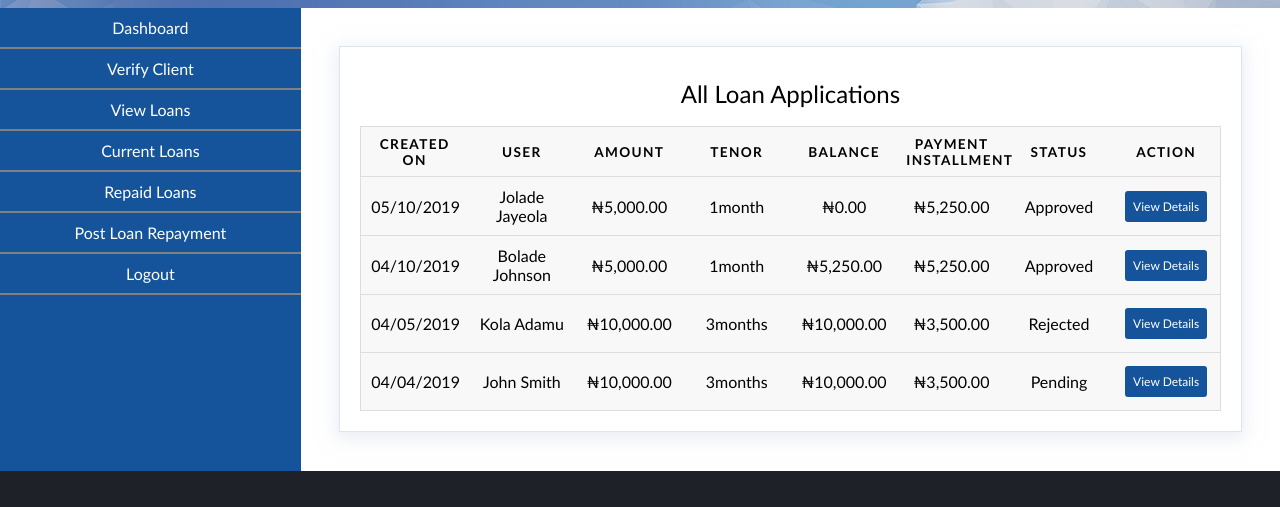
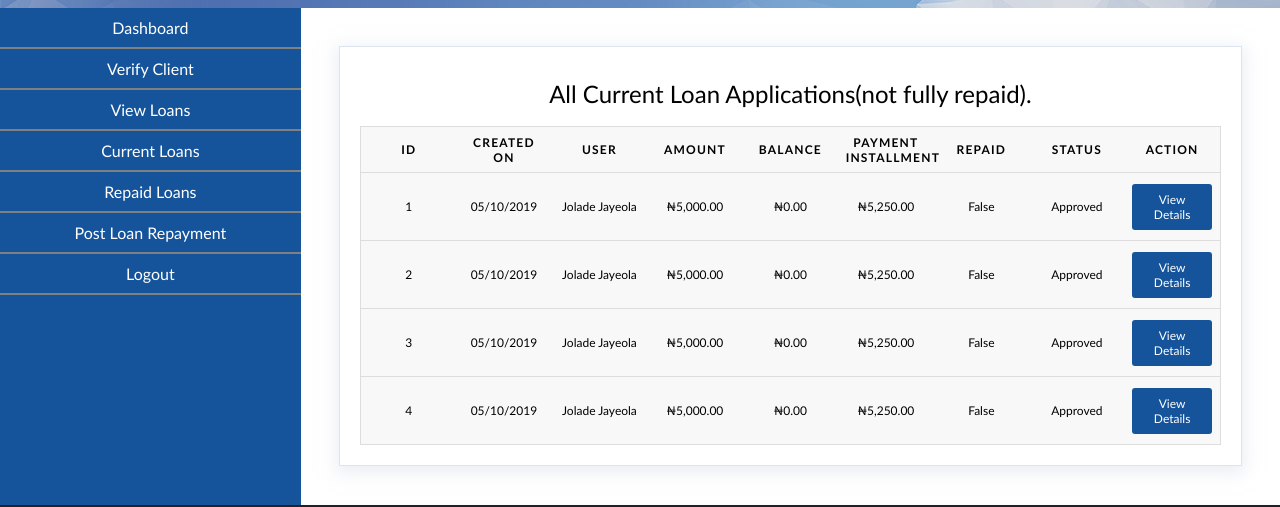
Before and after one commit to danielufeli/andela-qq, a plain HTML site: page UI/admin/currentloans.html in a window 1280 px wide. Shown: the part 115-622 px from the top of the page. Drawn offline with Linux system fonts and the light colour scheme.

Commit message:
Designed page for admin to view all current loans (not fully repaid)
Added page for admin to view all loans(not fully repaid)
reduced text-size for the table

Finishes #165588850

```diff
--- a/UI/admin/viewloans.html
+++ b/UI/admin/currentloans.html
@@ -4,7 +4,7 @@
     <meta charset="UTF-8" />
     <meta name="viewport" content="width=device-width, initial-scale=1.0" />
     <meta http-equiv="X-UA-Compatible" content="ie=edge" />
-    <title>Quick Credit - Admin Dashboard | View Loans</title>
+    <title>Quick Credit - Admin Dashboard | Current Loans</title>
     <link rel="stylesheet" href="../assets/css/style.css" />
   </head>
 
@@ -35,65 +35,70 @@
             <div class="main-widget">
               <table>
                 <caption>
-                  All Loan Applications
+                  All Current Loan Applications(not fully repaid).
                 </caption>
                 <thead>
                   <tr>
+                    <th scope="col">id</th>
                     <th scope="col">Created On</th>
                     <th scope="col">User</th>
                     <th scope="col">Amount</th>
-                    <th scope="col">Tenor</th>
                     <th scope="col">Balance</th>
                     <th scope="col">Payment Installment</th>
+                    <th scope="col">Repaid</th>
                     <th scope="col">Status</th>
                     <th scope="col">Action</th>
                   </tr>
                 </thead>
                 <tbody>
                   <tr>
+                    <td data-label="Id">1</td>
                     <td data-label="Created On">05/10/2019</td>
                     <td data-label="User">Jolade Jayeola</td>
                     <td data-label="Amount">₦5,000.00</td>
-                    <td data-label="Tenor">1month</td>
                     <td data-label="Balance">₦0.00</td>
                     <td data-label="Payment Installment">₦5,250.00</td>
+                    <td data-label="Repaid">False</td>
                     <td data-label="Status">Approved</td>
                     <td data-label="Actions">
                       <a href="#open-modal" class="btnverify"> View Details </a>
                     </td>
                   </tr>
                   <tr>
-                    <td data-label="Created On">04/10/2019</td>
-                    <td data-label="User">Bolade Johnson</td>
+                    <td data-label="Id">2</td>
+                    <td data-label="Created On">05/10/2019</td>
+                    <td data-label="User">Jolade Jayeola</td>
                     <td data-label="Amount">₦5,000.00</td>
-                    <td data-label="Tenor">1month</td>
-                    <td data-label="Balance">₦5,250.00</td>
+                    <td data-label="Balance">₦0.00</td>
                     <td data-label="Payment Installment">₦5,250.00</td>
+                    <td data-label="Repaid">False</td>
                     <td data-label="Status">Approved</td>
                     <td data-label="Actions">
                       <a href="#open-modal" class="btnverify"> View Details </a>
                     </td>
                   </tr>
                   <tr>
-                    <td data-label="Created On">04/05/2019</td>
-                    <td data-label="User">Kola Adamu</td>
-                    <td data-label="Amount">₦10,000.00</td>
-                    <td data-label="Tenor">3months</td>
-                    <td data-label="Balance">₦10,000.00</td>
-                    <td data-label="Payment Installment">₦3,500.00</td>
-                    <td data-label="Status">Rejected</td>
+                    <td data-label="Id">3</td>
+                    <td data-label="Created On">05/10/2019</td>
+                    <td data-label="User">Jolade Jayeola</td>
+                    <td data-label="Amount">₦5,000.00</td>
+                    <td data-label="Balance">₦0.00</td>
+                    <td data-label="Payment Installment">₦5,250.00</td>
+                    <td data-label="Repaid">False</td>
+                    <td data-label="Status">Approved</td>
                     <td data-label="Actions">
                       <a href="#open-modal" class="btnverify"> View Details </a>
                     </td>
                   </tr>
                   <tr>
-                    <td data-label="Created On">04/04/2019</td>
-                    <td data-label="User">John Smith</td>
-                    <td data-label="Amount">₦10,000.00</td>
-                    <td data-label="Tenor">3months</td>
-                    <td data-label="Balance">₦10,000.00</td>
-                    <td data-label="Payment Installment">₦3,500.00</td>
-                    <td data-label="Status">Pending</td>
+                    <td data-label="Id">4</td>
+                    <td data-label="Created On">05/10/2019</td>
+                    <td data-label="User">Jolade Jayeola</td>
+                    <td data-label="Amount">₦5,000.00</td>
+                    <td data-label="Balance">₦0.00</td>
+                    <td data-label="Payment Installment">₦5,250.00</td>
+                    <td data-label="Repaid">False</td>
+                    <td data-label="Status">Approved</td>
                     <td data-label="Actions">
                       <a href="#open-modal" class="btnverify"> View Details </a>
                     </td>
@@ -119,11 +124,11 @@
       </div>
     </article>
     <div id="open-modal" class="modal-window">
-      <div class="text-center">
+      <div>
         <a href="#modal-close" title="Close" class="modal-close">
           close &times;
         </a>
-        <h2>Loan Application Details</h2>
+        <h2 class="text-center">Loan Application Details</h2>
         <br />
         <div class="login-form loan">
           <p><span class="tit">Created On:</span> 04/04/2019</p>
--- a/UI/assets/css/style.css
+++ b/UI/assets/css/style.css
@@ -438,10 +438,10 @@ table th,
 table td {
   padding: 0.625em;
   text-align: center;
+  font-size: 12px;
 }
 
 table th {
-  font-size: 0.85em;
   letter-spacing: 0.1em;
   text-transform: uppercase;
 }
@@ -472,7 +472,7 @@ table th {
   width: 400px;
   position: relative;
   margin: 10% auto;
-  padding: 2rem;
+  padding: 2em;
   background: #fff;
   color: #444;
 }
```
Also changed, not shown: UI/viewloanhistory.html (+1 -1 lines).
